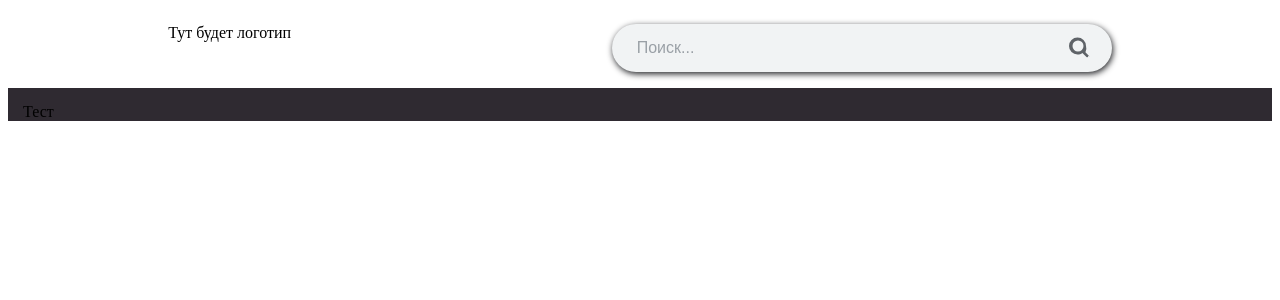
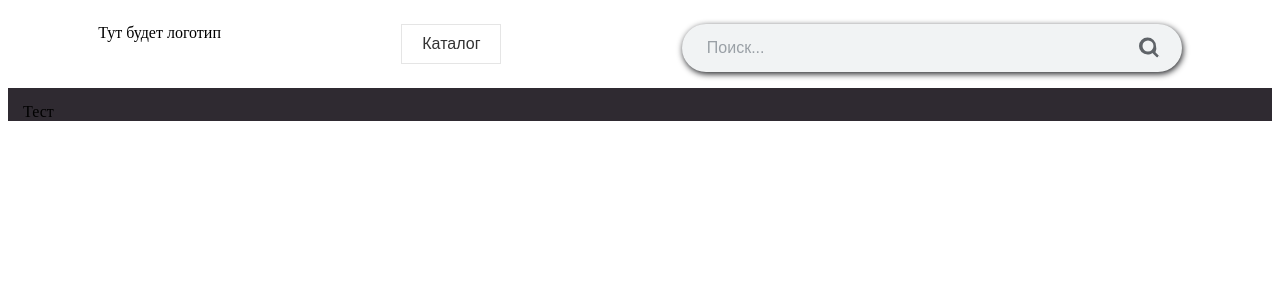
Before and after one commit to Aeronnax/pc_market, a Next.js app in the folder packages/frontend/: page /market in a window 1280 px wide. Shown: the top 300 px of the page. Built offline with nearby package versions, Linux system fonts and the light colour scheme; no server answers.

Commit message:
Скелет "каталога"

```diff
--- /dev/null
+++ b/packages/frontend/src/features/CatalogMenu/CatalogMenu.module.scss
@@ -0,0 +1,16 @@
+.catalogMenu {
+  position: relative;
+}
+
+.catalogButton {
+  background-color: #fff;
+  border: 1px solid #e5e5e5;
+  padding: 10px 20px;
+  cursor: pointer;
+  font-size: 16px;
+  color: #333;
+
+  &:hover {
+    background-color: #f5f5f5;
+  }
+}
--- /dev/null
+++ b/packages/frontend/src/features/CatalogMenu/CatalogMenu.tsx
@@ -0,0 +1,20 @@
+import { FC, useState } from 'react';
+import Styles from './CatalogMenu.module.scss';
+
+const CatalogMenu: FC = () => {
+  const [isOpen, setIsOpen] = useState(false);
+
+  const toggleMenu = () => {
+    setIsOpen(!isOpen);
+  };
+
+  return (
+    <div className={Styles.catalogMenu}>
+      <button className={Styles.catalogButton} onClick={toggleMenu}>
+        Каталог
+      </button>
+    </div>
+  );
+};
+
+export default CatalogMenu;
--- a/packages/frontend/src/widgets/template/Header/Header.tsx
+++ b/packages/frontend/src/widgets/template/Header/Header.tsx
@@ -2,11 +2,13 @@ import { FC } from 'react';
 import MainLogo from '../../../entities/market/MainLogo/MainLogo';
 import Styles from './Header.module.scss';
 import SearchBar from '../../../features/SearchBar/SearchBar';
+import CatalogMenu from '../../../features/CatalogMenu/CatalogMenu';
 
 const Header: FC = () => {
   return (
     <header className={Styles.section}>
       <MainLogo />
+      <CatalogMenu />
       <SearchBar />
     </header>
   );
```
